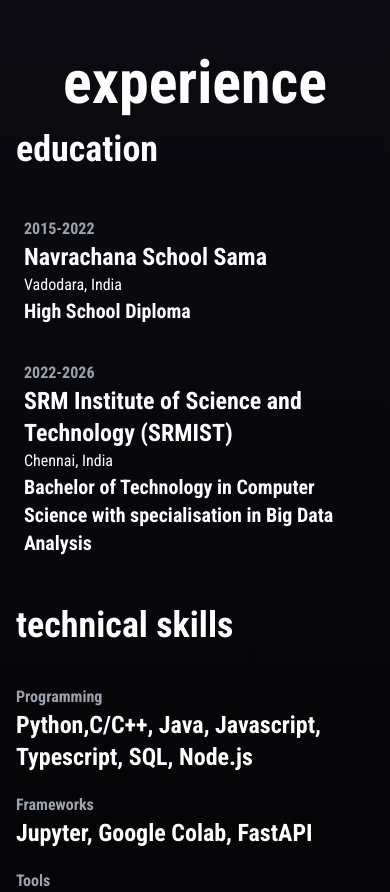
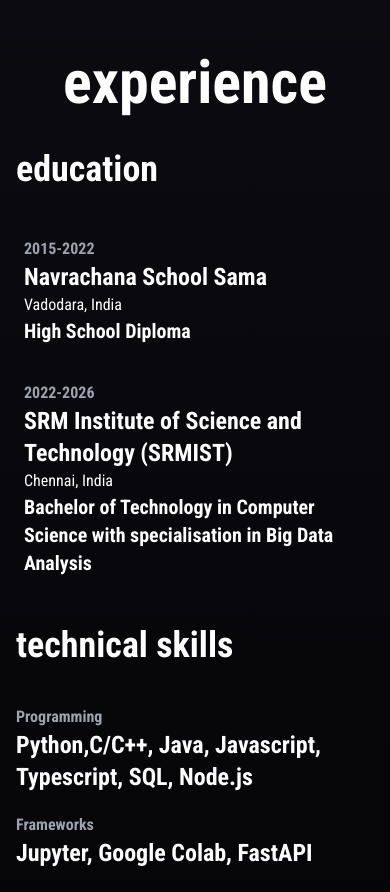
Before and after one commit to YARE0909/portfolio-2023, a Next.js app: page /about in a window 390 px wide. Shown: the part 1100-1992 px from the top of the page. Built offline with nearby package versions, Linux system fonts and the light colour scheme.

Commit message:
UI fixes

```diff
--- a/src/pages/about.tsx
+++ b/src/pages/about.tsx
@@ -46,7 +46,7 @@
             experience
           </h1>
           <div className="w-full flex flex-col lg:flex lg:flex-row justify-between gap-10 p-4 lg:p-20">
-            <div className="flex flex-col items-start lg:items-center max-w-screen-sm w-full">
+            <div className="flex flex-col items-start lg:items-center max-w-screen-sm w-full pt-5 lg:pt-0">
               <div>
                 <h1 className="text-white font-bold text-4xl">education</h1>
               </div>
```
